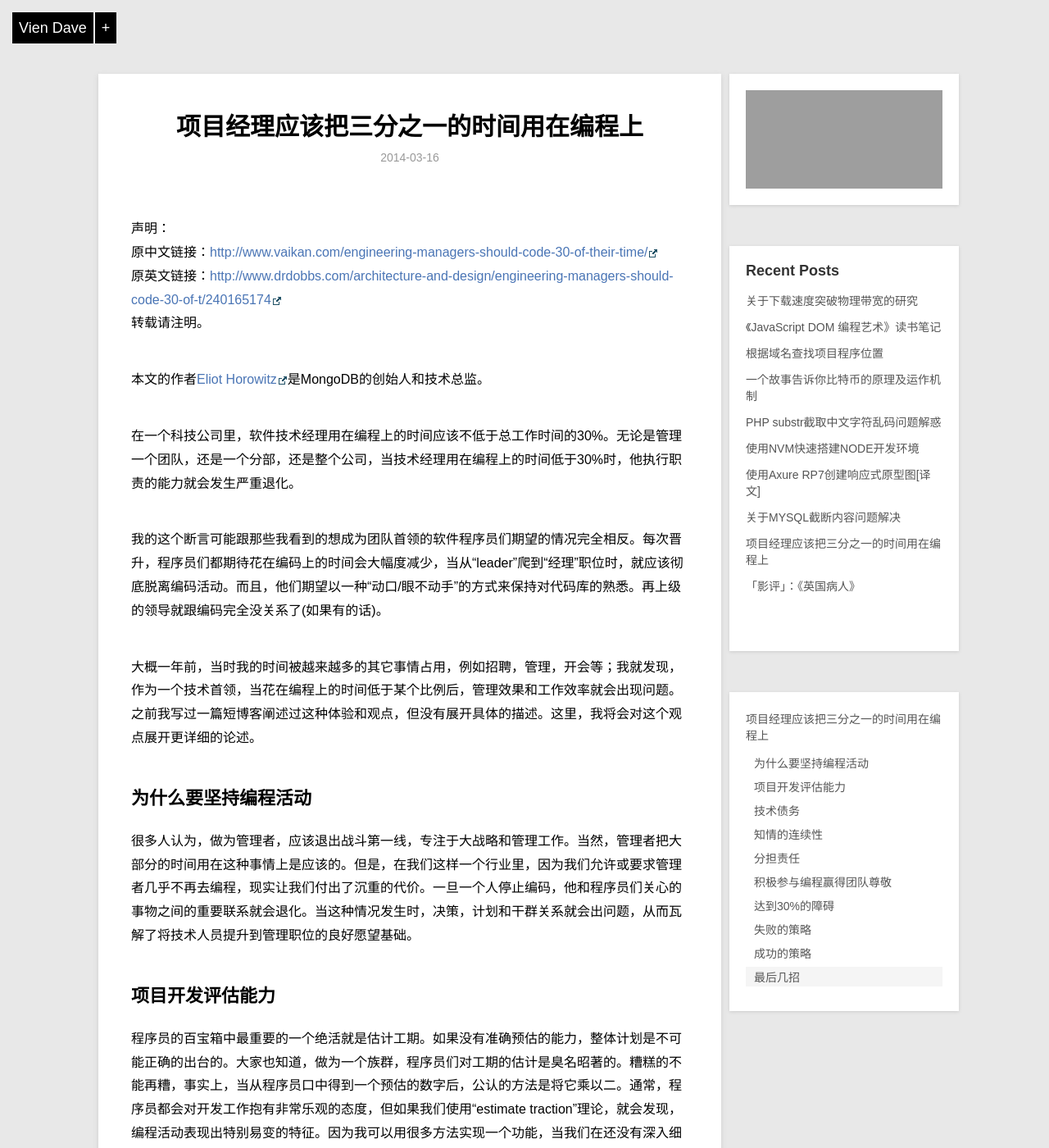
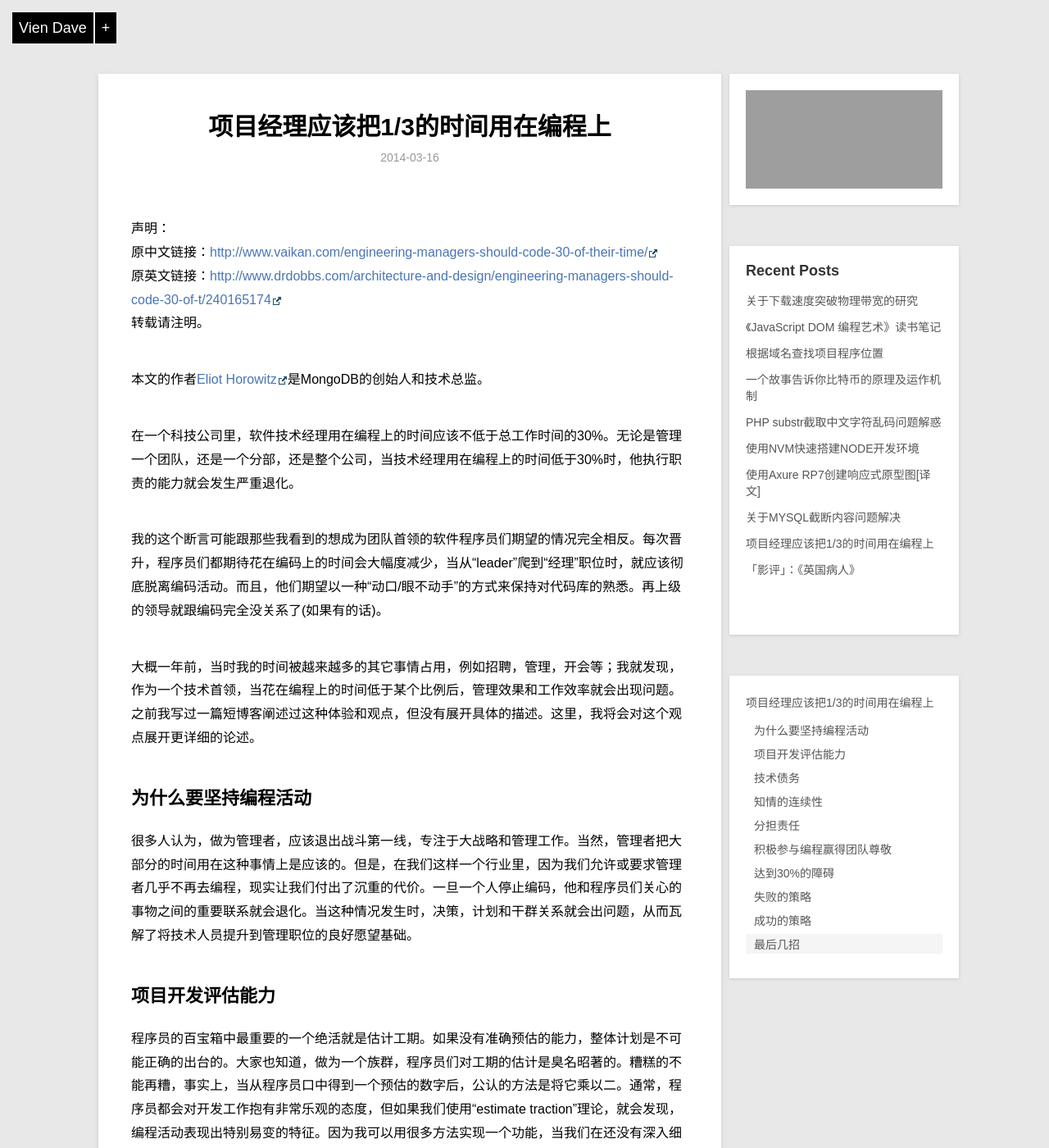
Before and after one commit to geeklive/geeklive.github.io, a Jekyll site: the page built from _posts/2014-03-16-Engineer-Managers-Should-Code.md, in a window 1280 px wide and 1400 px high. Shown: the whole window at 82% size. Built offline with Jekyll 4.4.1, drawn with Linux system fonts in a browser that asks for light colours; Markdown is read by kramdown in place of the engine named in the settings; comment, search, counter and statistics services are not loaded; grey boxes are pictures that could not be loaded.

Commit message:
Update 2014-03-16-Engineer-Managers-Should-Code.md

```diff
--- a/_posts/2014-03-16-Engineer-Managers-Should-Code.md
+++ b/_posts/2014-03-16-Engineer-Managers-Should-Code.md
@@ -1,6 +1,6 @@
 ---
 layout: post
-title: 项目经理应该把三分之一的时间用在编程上
+title: 项目经理应该把1/3的时间用在编程上
 description: 在一个科技公司里，软件技术经理用在编程上的时间应该不低于总工作时间的30%。无论是管理一个团队，还是一个分部，还是整个公司，当技术经理用在编程上的时间低于30%时，他执行职责的能力就会发生严重退化。
 category: blog
 ---
```
